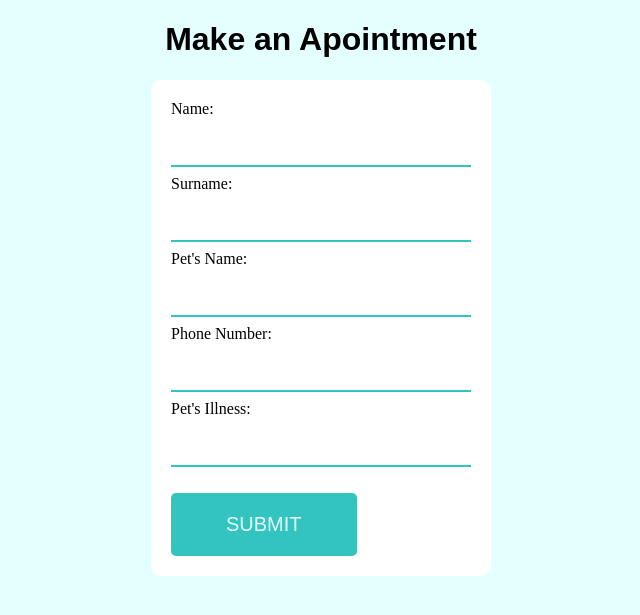
After one commit to Yura-create/Team_project, a Django app: page /make_appointment/ in a window 1280 px wide. The commit adds this page. Shown: the top 615 px of the page, without its empty margins (319-959 px from the left). Run offline with Django 4.2, Linux system fonts and the light colour scheme.

Commit message:
Back-end preparation for a future

```diff
--- a/PETlya/PETlya/urls.py
+++ b/PETlya/PETlya/urls.py
@@ -21,4 +21,5 @@ from PETlyaAPP.views import *
 urlpatterns = [
     path('admin/', admin.site.urls),
     path('', home),
+    path('make_appointment/', appoint),
 ]
--- a/PETlya/PETlyaAPP/views.py
+++ b/PETlya/PETlyaAPP/views.py
@@ -2,3 +2,6 @@ from django.shortcuts import render
 
 def home(request):
     return render(request, 'index.html')
+
+def appoint(request):
+    return render(request, 'appointment.html')
--- /dev/null
+++ b/PETlya/templates/appointment.html
@@ -0,0 +1,77 @@
+<!DOCTYPE html>
+<html>
+<head>
+    <title>Appointment Form</title>
+    <style>
+	a{
+	color: #fff;
+	text-decoration: none;
+}
+        body {
+            background-color: #e3fffe;
+        }
+        form {
+            background-color: #FFFFFF;
+            padding: 20px;
+            border-radius: 10px;
+            width: 300px;
+            margin: auto;
+        }
+	h1 {
+	    font-family: 'PT Sans Caption', sans-serif;
+            text-align: center;
+        }
+        input[type="text"], input[type="tel"] {
+            font-family: 'PT Sans Caption', sans-serif;
+            width: 100%;
+            padding: 12px 20px;
+            margin: 8px 0;
+            box-sizing: border-box;
+            border: none;
+            border-bottom: 2px solid #33c4c0;
+        }
+.btn{
+	display: inline-block;
+    vertical-align: top;
+    padding: 20px 55px;
+
+    border-radius: 5px;
+    border: 0;
+    cursor: pointer;
+
+	font-family: 'PT Sans Caption', sans-serif;
+    font-size: 20px;
+    color: #e3fffe;
+    font-weight: 500;
+    text-transform: uppercase;
+    text-decoration: none;
+
+    transition: background 0.2s linear;
+	text-align: center;
+	background: #33c4c0;
+}
+.btn:hover{
+	background: #e3fffe;
+	color: #33c4c0;
+	transition: background 0.2s linear;
+}
+
+    </style>
+</head>
+<body>
+<h1>Make an Apointment</h1>
+    <form action="/submit" method="post">
+        <label for="name">Name:</label><br>
+        <input type="text" id="name" name="name"><br>
+        <label for="surname">Surname:</label><br>
+        <input type="text" id="surname" name="surname"><br>
+        <label for="petname">Pet's Name:</label><br>
+        <input type="text" id="petname" name="petname"><br>
+        <label for="phone">Phone Number:</label><br>
+        <input type="tel" id="phone" name="phone"><br>
+        <label for="illness">Pet's Illness:</label><br>
+        <input type="text" id="illness" name="illness"><br><br>
+        <a class="btn" href="https://www.google.com">Submit</a>
+    </form>
+</body>
+</html>
--- a/PETlya/templates/index.html
+++ b/PETlya/templates/index.html
@@ -44,7 +44,7 @@
 			<div class="intro__inner">
 					<h1 class="intro__title">PETlya</h1>
 					<p class="intro__subtitle">Veterenary clinic</p>
-					<a href="#" class="btn">Make an appointment</a>
+					<a href="/make_appointment/" class="btn">Make an appointment</a>
 			</div>
 		</div>
 	</div>
```
